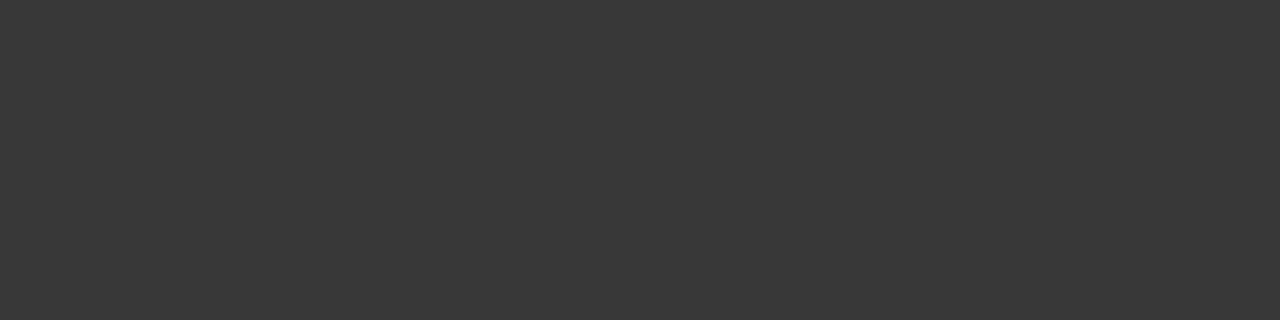
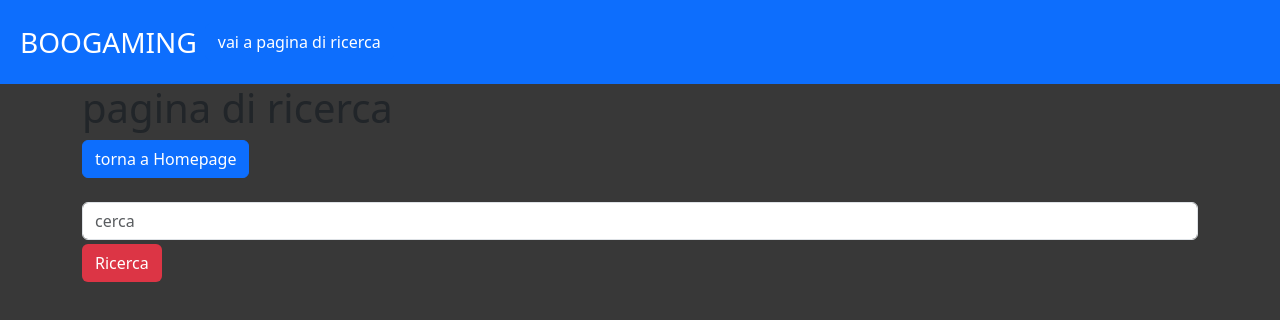
Before and after one commit to davide-delgiudice/group-porject-react, a React (Vite) app: page /SearchPages in a window 1280 px wide. Before the commit this address had no page. Shown: the top 320 px of the page. Built offline with nearby package versions, Linux system fonts and the light colour scheme.

Commit message:
form statica_mauro

```diff
--- a/src/App.jsx
+++ b/src/App.jsx
@@ -1,6 +1,7 @@
 import { BrowserRouter, Routes, Route } from "react-router-dom";
 import DefaultLayout from "./layouts/DefaultLayout";
 import HomePage from "./pages/HomePage";
+import SearchPage from "./pages/SearchPage";
 
 function App() {
   return (
@@ -9,6 +10,7 @@
         <Routes>
           <Route element={<DefaultLayout />}>
             <Route index element={<HomePage />} />
+            <Route path="/SearchPages" element={<SearchPage />} />
           </Route>
         </Routes>
       </BrowserRouter>
--- a/src/components/Header.jsx
+++ b/src/components/Header.jsx
@@ -1,3 +1,5 @@
+import { Link } from "react-router-dom";
+
 const Header = () => {
   return (
     <header>
@@ -7,6 +9,7 @@
             <div className="d-flex align-items-center">
               {/* logo */}
               <span className="p-2 text-white fs-3">BOOGAMING</span>
+              <Link className="btn btn-primary" to="/SearchPages/" >vai a pagina di ricerca</Link>
             </div>
           </div>
         </div>
--- /dev/null
+++ b/src/pages/SearchPage.jsx
@@ -0,0 +1,28 @@
+import React from 'react'
+import HomePage from './HomePage'
+import { Link } from 'react-router-dom'
+
+const SearchPage = () => {
+    return (
+        <div>
+            <div className="container">
+                <h1>pagina di ricerca</h1>
+                <Link className="btn btn-primary mb-4" to="/" >torna a Homepage</Link>
+                <div className="row">
+                    <div className="col-12">
+                        <div className="form-group">
+                            <input type="text" className="form-control mb-1" placeholder='cerca' />
+                            <button className="btn btn-main text-bg-danger" type='submit' >
+                                Ricerca
+                            </button>
+                        </div>
+
+                    </div>
+                </div>
+
+            </div>
+        </div>
+    )
+}
+
+export default SearchPage
```
